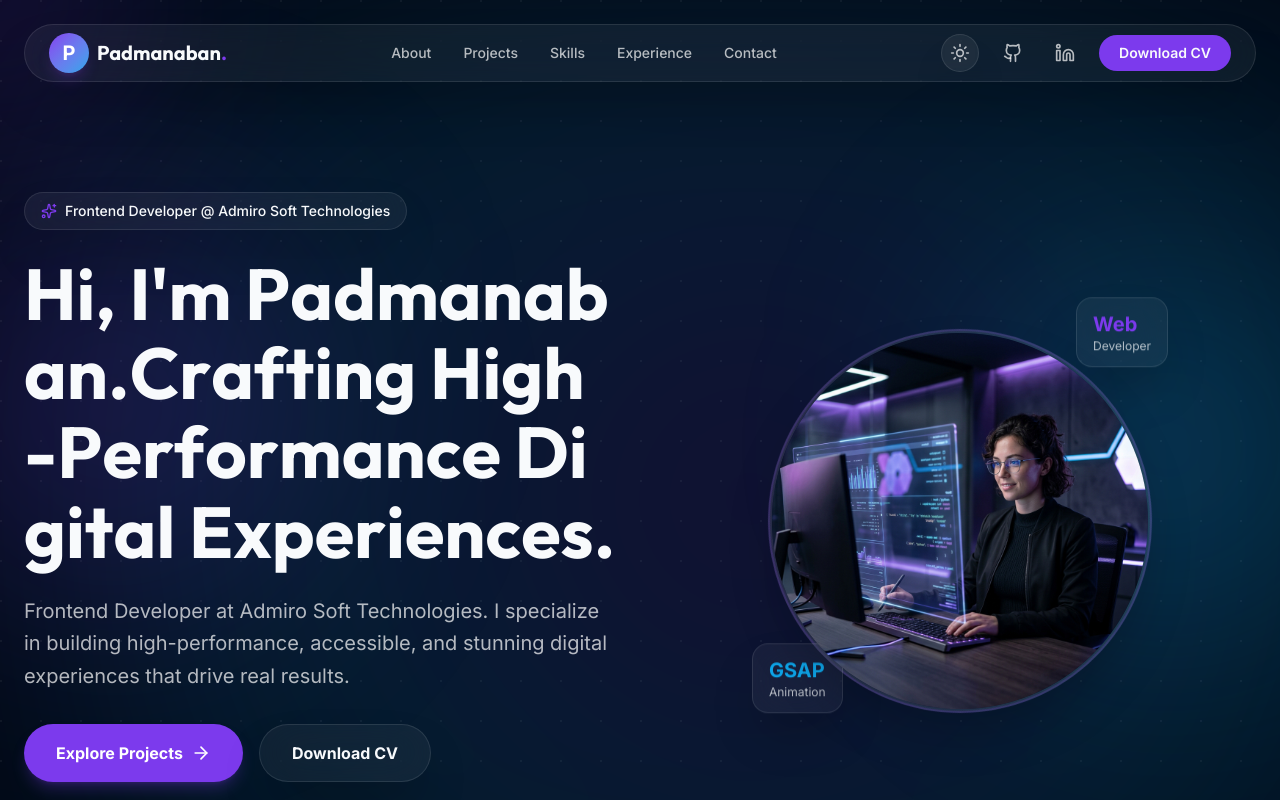
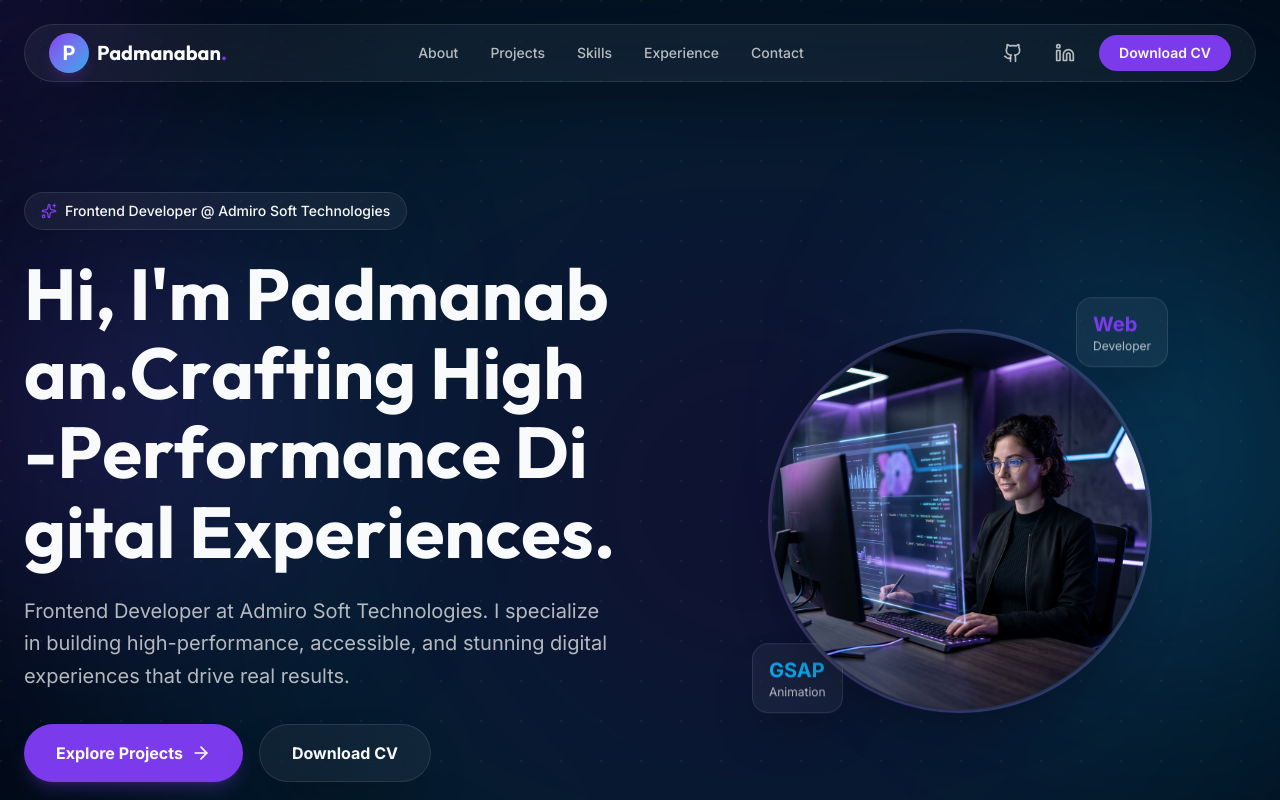
Before and after one commit to padmanaban701/Portfolio, a Next.js app: page / in a window 1280 px wide. Shown: the top 800 px of the page. Built offline with nearby package versions, Linux system fonts and the light colour scheme.

Commit message:
Remove dark/light mode toggle and restore fixed dark theme

```diff
--- a/src/app/globals.css
+++ b/src/app/globals.css
@@ -17,11 +17,6 @@
 }
 
 :root {
-  --background: #f8fafc;
-  --foreground: #020617;
-}
-
-.dark {
   --background: #030712;
   --foreground: #f8fafc;
 }
@@ -30,7 +25,6 @@ body {
   background: var(--background);
   color: var(--foreground);
   font-family: var(--font-sans);
-  transition: background-color 0.5s ease, color 0.5s ease;
 }
 
 /* Custom Scrollbar */
--- a/src/app/layout.tsx
+++ b/src/app/layout.tsx
@@ -14,7 +14,6 @@ export const metadata: Metadata = {
 };
 
 import { AnimationProvider } from "@/providers/AnimationProvider";
-import { ThemeProvider } from "@/providers/ThemeProvider";
 import MouseFollower from "@/components/MouseFollower";
 
 export default function RootLayout({
@@ -23,17 +22,15 @@ export default function RootLayout({
   children: React.ReactNode;
 }>) {
   return (
-    <html lang="en" className="scroll-smooth">
+    <html lang="en" className="scroll-smooth dark">
       <head>
         <link rel="icon" href="/favicon.ico" />
       </head>
       <body>
-        <ThemeProvider>
-          <AnimationProvider>
-            <MouseFollower />
-            {children}
-          </AnimationProvider>
-        </ThemeProvider>
+        <AnimationProvider>
+          <MouseFollower />
+          {children}
+        </AnimationProvider>
       </body>
     </html>
   );
--- a/src/components/Navbar.tsx
+++ b/src/components/Navbar.tsx
@@ -1,8 +1,7 @@
 'use client';
 
 import React, { useState, useEffect, useLayoutEffect, useRef } from 'react';
-import { Menu, X, Mail, Sun, Moon } from 'lucide-react';
-import { useTheme } from '@/providers/ThemeProvider';
+import { Menu, X, Mail } from 'lucide-react';
 import gsap from 'gsap';
 
 const Github = ({ size = 20 }) => (
@@ -47,8 +46,6 @@ const Navbar = () => {
     { name: 'Contact', href: '#contact' },
   ];
 
-  const { theme, toggleTheme } = useTheme();
-
   return (
     <nav ref={navRef} className={`fixed top-0 left-0 right-0 z-50 transition-all duration-300 ${isScrolled ? 'py-4' : 'py-6'}`}>
       <div className="container mx-auto px-6 nav-container">
@@ -76,13 +73,6 @@ const Navbar = () => {
           </div>
 
           <div className="hidden md:flex items-center gap-4">
-            <button
-              onClick={toggleTheme}
-              className="p-2 rounded-full glass border-white/10 text-white/70 hover:text-primary transition-all"
-              aria-label="Toggle Theme"
-            >
-              {theme === 'dark' ? <Sun size={20} /> : <Moon size={20} />}
-            </button>
             <a href="https://github.com/padmanaban701" target="_blank" rel="noopener noreferrer" className="p-2 text-white/70 hover:text-white transition-colors">
               <Github size={20} />
             </a>
@@ -115,13 +105,6 @@ const Navbar = () => {
                 </a>
               ))}
               <div className="flex gap-4 mt-4">
-                <button
-                  onClick={toggleTheme}
-                  className="p-2 rounded-xl bg-white/5 border border-white/10 text-white/70"
-                  aria-label="Toggle Theme"
-                >
-                  {theme === 'dark' ? <Sun size={24} /> : <Moon size={24} />}
-                </button>
                 <a href="https://github.com/padmanaban701" target="_blank" rel="noopener noreferrer" className="p-2 text-white/70">
                   <Github size={24} />
                 </a>
--- a/src/providers/ThemeProvider.tsx
+++ /dev/null
@@ -1,45 +0,0 @@
-'use client';
-
-import React, { createContext, useContext, useEffect, useState } from 'react';
-
-type Theme = 'dark' | 'light';
-
-interface ThemeContextType {
-  theme: Theme;
-  toggleTheme: () => void;
-}
-
-const ThemeContext = createContext<ThemeContextType | undefined>(undefined);
-
-export const ThemeProvider = ({ children }: { children: React.ReactNode }) => {
-  const [theme, setTheme] = useState<Theme>('dark');
-
-  useEffect(() => {
-    const savedTheme = localStorage.getItem('theme') as Theme | null;
-    if (savedTheme) {
-      setTheme(savedTheme);
-      document.documentElement.classList.toggle('dark', savedTheme === 'dark');
-    } else {
-      document.documentElement.classList.add('dark');
-    }
-  }, []);
-
-  const toggleTheme = () => {
-    const newTheme = theme === 'dark' ? 'light' : 'dark';
-    setTheme(newTheme);
-    localStorage.setItem('theme', newTheme);
-    document.documentElement.classList.toggle('dark', newTheme === 'dark');
-  };
-
-  return (
-    <ThemeContext.Provider value={{ theme, toggleTheme }}>
-      {children}
-    </ThemeContext.Provider>
-  );
-};
-
-export const useTheme = () => {
-  const context = useContext(ThemeContext);
-  if (!context) throw new Error('useTheme must be used within a ThemeProvider');
-  return context;
-};
```
